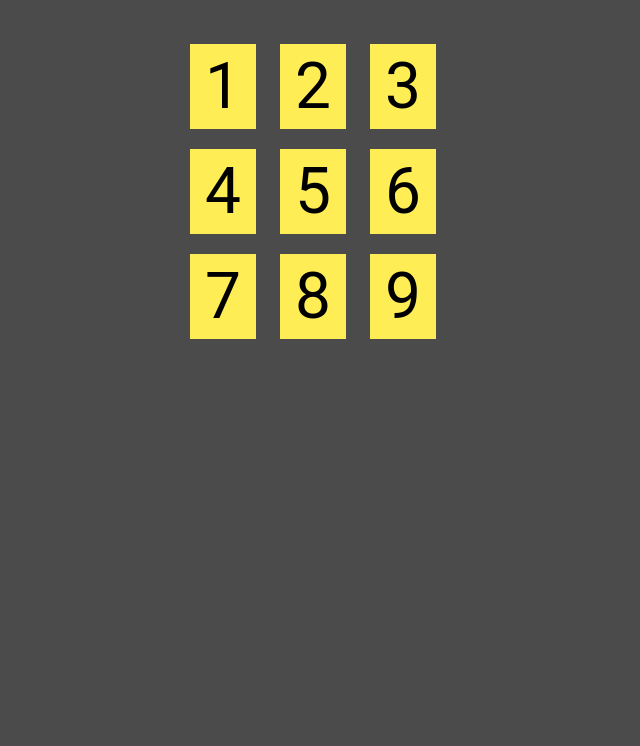
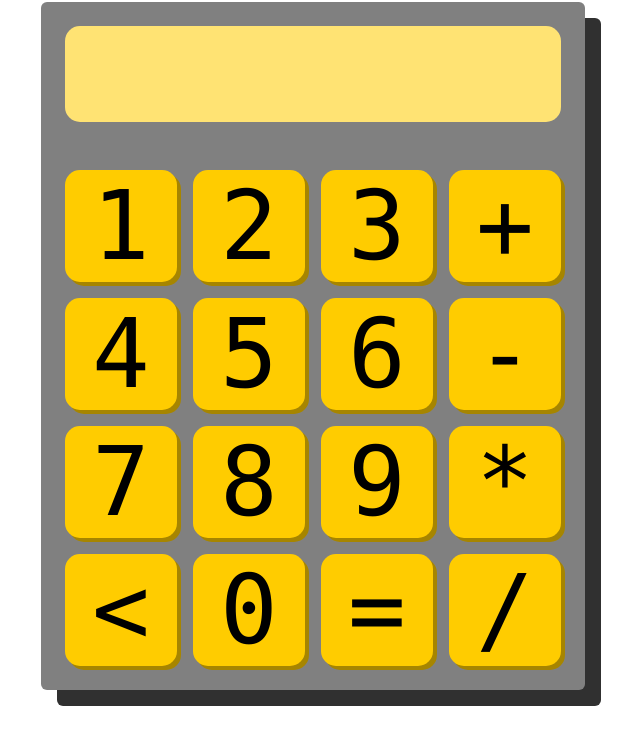
Before and after one commit to Lilholmen/web-calc, a plain HTML site: page index.html in a window 1280 px wide. Shown: the part 54-800 px from the top of the page, without its empty margins (327-967 px from the left). Drawn offline with Linux system fonts and the light colour scheme.

Commit message:
create a pretty design; button generator; display input; backspaces input;

```diff
--- a/css/main.css
+++ b/css/main.css
@@ -2,31 +2,59 @@
   box-sizing: border-box;
   padding: 0;
   margin: 0;
-  font-family: 'Roboto', sans-serif;
+  font-family: 'Consolas', sans-serif;
 }
 
 body {
-  background-color: rgb(75, 75, 75);
-}
-
-h1 {
-  text-align: center;
-  margin-bottom: 50px;
-}
-
-#numbers-box {
+  background: #fff;
   text-align: center;
 }
 
-ul#numbers li {
-  display: inline;
-  marker: none;
+.calculator-case {
+  margin: 7vh auto 7vh auto;
+  background: #808080;
+  width: 68vh;
+  height: fit-content;
+  border-radius: 6px;
+  box-shadow: 2vh 2vh #303030;
+  user-select: none;
+  -moz-user-select: none;
+  -webkit-user-select: none;
+  -ms-user-select: none;
 }
 
-ul#numbers li button {
-  background-color: rgb(255, 237, 85);
+.input-display {
+  margin-top: 3vh;
+  margin-bottom: 3vh;
+  height: 12vh;
+  width: 62vh;
+  outline: none;
+  cursor: default;
+  background: #ffe373;
   border: none;
-  padding: 5px 15px 5px 15px;
-  margin: 10px;
-  font-size: 64px;
+  border-radius: 15px;
+  font-size: 9vh;
+  text-align: right;
 }
+
+.num-pad {
+  font-size: 0;
+  padding: 2vh;
+}
+
+.button {
+  display: inline-block;
+  width: 14vh;
+  height: 14vh;
+  background: #ffcc00;
+  font-size: 12vh;
+  cursor: pointer;
+  margin: 1vh;
+  border-radius: 15px;
+  box-shadow: 0.5vh 0.5vh #a68500;
+}
+
+.button:active {
+  background: #bfa330;
+  box-shadow: none;
+}
--- a/index.html
+++ b/index.html
@@ -4,28 +4,40 @@
     <meta charset="UTF-8" />
     <meta name="viewport" content="width=device-width, initial-scale=1.0" />
     <link rel="stylesheet" href="css/main.css" />
-    <title>Document</title>
+    <title>Calculator</title>
   </head>
   <body>
-    <div id="content-box">
-      <h1>Success!</h1>
-      <div id="numbers-box">
-        <ul id="numbers">
-          <li><button value="1">1</button></li>
-          <li><button value="2">2</button></li>
-          <li><button value="3">3</button></li>
-          <br />
-          <li><button value="4">4</button></li>
-          <li><button value="5">5</button></li>
-          <li><button value="6">6</button></li>
-          <br />
-          <li><button value="7">7</button></li>
-          <li><button value="8">8</button></li>
-          <li><button value="9">9</button></li>
-        </ul>
+    <div class="calculator-case" id="main-box">
+      <input type="text" class="input-display" value="" readonly />
+      <div class="num-pad">
+        <!--<div class="button">9</div>
+        <div class="button">8</div>
+        <div class="button">7</div>
+        <div class="button">+</div>
+        <br />
+        <div class="button">6</div>
+        <div class="button">5</div>
+        <div class="button">4</div>
+        <div class="button">-</div>
+        <br />
+        <div class="button">3</div>
+        <div class="button">2</div>
+        <div class="button">1</div>
+        <div class="button">*</div>
+        <br />
+        <div class="button">=</div>
+        <div class="button">.</div>
+        <div class="button">0</div>
+        <div class="button">/</div>-->
       </div>
     </div>
 
     <script src="js/main.js"></script>
+    <script>
+      new CalculatorCase({
+        el: document.getElementById('main-box'),
+        maxNumbers: 10,
+      });
+    </script>
   </body>
 </html>
--- a/js/main.js
+++ b/js/main.js
@@ -1,4 +1,68 @@
 'use strict';
 
-const buttonsNum = document.getElementById('numbers');
-const numbers = [];
+class CalculatorCase {
+  constructor({ el, maxNumbers = Infinity }) {
+    this.el = {
+      main: el,
+      numPad: el.querySelector('.num-pad'),
+      textDisplay: el.querySelector('.input-display'),
+    };
+
+    this.maxNumbers = maxNumbers;
+    this.value = '';
+
+    this._generatePad();
+  }
+
+  _generatePad() {
+    const padLayout = [
+      '1',
+      '2',
+      '3',
+      '+',
+      '4',
+      '5',
+      '6',
+      '-',
+      '7',
+      '8',
+      '9',
+      '*',
+      '<',
+      '0',
+      '=',
+      '/',
+    ];
+
+    padLayout.forEach((key) => {
+      const keyEl = document.createElement('div');
+
+      keyEl.classList.add('button');
+      keyEl.textContent = key;
+      keyEl.addEventListener('click', () => {
+        this._handleKeyPress(key);
+      });
+      this.el.numPad.appendChild(keyEl);
+    });
+  }
+
+  _handleKeyPress(key) {
+    switch (key) {
+      case '=':
+        break;
+      case '<':
+        this.value = this.value.substring(0, this.value.length - 1);
+        break;
+      default:
+        if (this.value.length < this.maxNumbers && !isNaN(key)) {
+          this.value += key;
+        }
+        break;
+    }
+    this._updateInputDisplay();
+  }
+
+  _updateInputDisplay() {
+    this.el.textDisplay.value = this.value;
+  }
+}
```
